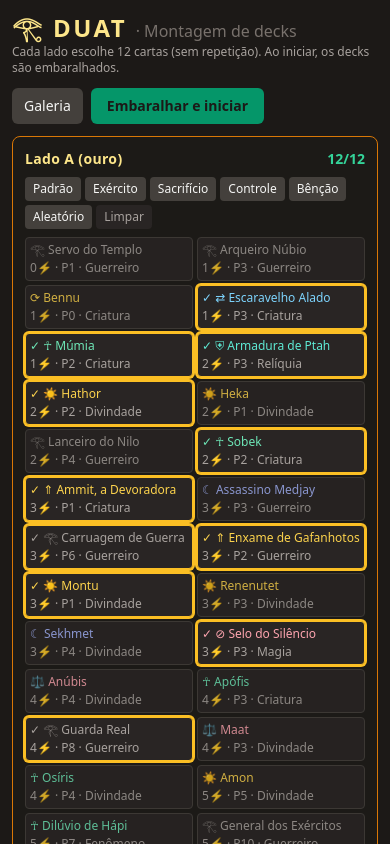
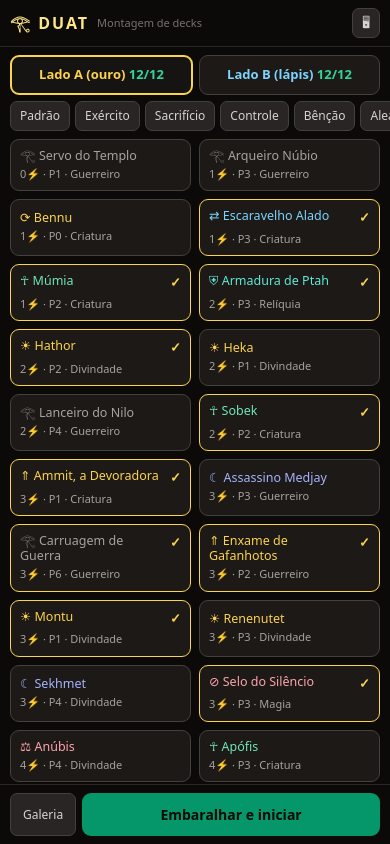
Before and after one commit to Brunoebaraujo/Guerras_Egipcias, a React (Vite) app: page / in a window 390 px wide. Shown: the top 844 px of the page. Built offline with nearby package versions, Linux system fonts and the light colour scheme.

Commit message:
Deck mobile: tocar abre carta ampliada (stats/efeito/lore) com Adicionar/Retirar e X; aba por lado

```diff
--- a/src/App.jsx
+++ b/src/App.jsx
@@ -389,6 +389,10 @@ export default function App() {
 
   // ============================ TELA: DECKS ================================
   if (screen === "deck") {
+    if (isMobile) return (
+      <DeckMobile build={build} setDeck={setDeck} flash={flash} startMatch={startMatch}
+        setScreen={setScreen} setForceView={setForceView} msg={msg} />
+    );
     const ready = build[0].length === 12 && build[1].length === 12;
     const DeckPanel = (side) => {
       const cur = build[side];
@@ -435,6 +439,8 @@ export default function App() {
             <div className="flex items-center gap-2">
               <button onClick={() => setScreen("galeria")}
                 className="px-3 py-2 rounded-md bg-stone-700 hover:bg-stone-600 text-sm">Galeria</button>
+              <button onClick={() => setForceView("mobile")} title="Ver a interface mobile"
+                className="px-3 py-2 rounded-md bg-stone-800 hover:bg-stone-700 text-sm text-stone-300">📱</button>
               <button onClick={startMatch} disabled={!ready}
                 className={`px-4 py-2 rounded-md font-semibold text-sm ${ready ? "bg-emerald-600 hover:bg-emerald-500 text-stone-900" : "bg-stone-700 text-stone-500 cursor-not-allowed"}`}>
                 Embaralhar e iniciar
@@ -1080,3 +1086,142 @@ function GameMobile(p) {
 }
 
 export { GameMobile };
+
+/* ==========================================================================
+   MONTAGEM DE DECK — MOBILE.
+   Grade de cartas (2 col). Tocar NÃO alterna: abre a carta ampliada (Carta)
+   com stats/efeito/lore, X para fechar e botões Adicionar/Retirar do deck.
+   Uma aba escolhe qual lado (A/B) está sendo editado.
+   ========================================================================== */
+function DeckMobile({ build, setDeck, flash, startMatch, setScreen, setForceView, msg }) {
+  const [side, setSide] = useState(0);
+  const [detail, setDetail] = useState(null); // def da carta ampliada, ou null
+  const cur = build[side];
+  const ready = build[0].length === 12 && build[1].length === 12;
+  const accent = side === 0 ? "#fcd34d" : "#7dd3fc";
+
+  const addCard = (k) => {
+    if (build[side].includes(k)) return;
+    if (build[side].length >= 12) { flash("Deck cheio — 12 cartas (retire uma antes)."); return; }
+    setDeck(side, [...build[side], k]);
+  };
+  const removeCard = (k) => setDeck(side, build[side].filter((x) => x !== k));
+
+  const chip = { flex: "0 0 auto", padding: "5px 9px", borderRadius: 7, border: "1px solid #44403c", background: "#292524", color: "#d6d3d1", fontSize: 12, cursor: "pointer" };
+
+  // dimensão da carta ampliada: cabe na largura e na altura da tela (razão 1024/1536)
+  const vw = typeof window !== "undefined" ? window.innerWidth : 380;
+  const vh = typeof window !== "undefined" ? window.innerHeight : 720;
+  const cardW = Math.min(300, vw - 64, Math.floor((vh - 190) / 1.5));
+
+  return (
+    <div style={{ minHeight: "100dvh", display: "flex", flexDirection: "column", background: "#0c0a09", color: "#e7e5e4", fontFamily: "ui-sans-serif, system-ui, sans-serif" }}>
+      <div style={{ display: "flex", alignItems: "center", gap: 8, padding: "8px 10px", borderBottom: "1px solid #292524", position: "sticky", top: 0, background: "#0c0a09", zIndex: 20 }}>
+        <span style={{ fontWeight: 800, letterSpacing: 2, color: "#fde68a", fontSize: 16 }}>𓂀 DUAT</span>
+        <span style={{ fontSize: 11, color: "#78716c" }}>Montagem de decks</span>
+        <button onClick={() => setForceView("desktop")} style={{ ...chip, marginLeft: "auto" }} title="Ver a interface desktop">🖥</button>
+      </div>
+
+      {/* abas de lado */}
+      <div style={{ display: "flex", gap: 6, padding: "8px 10px 4px" }}>
+        {[0, 1].map((s) => {
+          const a = s === 0 ? "#fcd34d" : "#7dd3fc";
+          const active = s === side;
+          const full = build[s].length === 12;
+          return (
+            <button key={s} onClick={() => setSide(s)} style={{
+              flex: "1 1 0", padding: "8px 6px", borderRadius: 9, cursor: "pointer",
+              border: active ? `2px solid ${a}` : "1px solid #44403c",
+              background: active ? "rgba(255,255,255,.04)" : "#1c1917", color: "#e7e5e4", fontSize: 13,
+            }}>
+              <b style={{ color: a }}>{SIDE_NAME[s]}</b>{" "}
+              <span style={{ color: full ? "#34d399" : build[s].length > 12 ? "#fb7185" : "#a8a29e", fontWeight: 700 }}>{build[s].length}/12</span>
+            </button>
+          );
+        })}
+      </div>
+
+      {/* presets do lado atual */}
+      <div style={{ display: "flex", gap: 5, padding: "2px 10px 6px", overflowX: "auto" }}>
+        {Object.keys(PRESETS).map((name) => (
+          <button key={name} onClick={() => setDeck(side, PRESETS[name].slice())} style={chip}>{name}</button>
+        ))}
+        <button onClick={() => setDeck(side, shuffled(CARDS.map((c) => c.key)).slice(0, 12))} style={chip}>Aleatório</button>
+        <button onClick={() => setDeck(side, [])} style={{ ...chip, color: "#a8a29e" }}>Limpar</button>
+        {side === 1 && <button onClick={() => setDeck(1, build[0].slice())} style={chip}>Copiar A→B</button>}
+      </div>
+
+      {msg && <div style={{ margin: "0 10px 6px", padding: "6px 9px", borderRadius: 8, background: "#4c0519", border: "1px solid #9f1239", color: "#fecdd3", fontSize: 12 }}>{msg}</div>}
+
+      {/* grade de cartas — tocar abre a carta ampliada (não alterna) */}
+      <div style={{ flex: "1 1 auto", overflowY: "auto", padding: "2px 10px 8px" }}>
+        <div style={{ display: "grid", gridTemplateColumns: "1fr 1fr", gap: 8 }}>
+          {COLLECTION.map((def) => {
+            const on = cur.includes(def.key);
+            return (
+              <button key={def.key} onClick={() => setDetail(def)} style={{
+                textAlign: "left", padding: "8px 9px", borderRadius: 9, cursor: "pointer",
+                background: "#1c1917", border: on ? `1.5px solid ${accent}` : "1px solid #44403c",
+              }}>
+                <div style={{ display: "flex", alignItems: "flex-start", gap: 4 }}>
+                  <span className={ARCH_COLOR[def.arch]} style={{ fontSize: 12.5, lineHeight: 1.2, flex: 1 }}>{GLYPH[def.arch]} {def.nome}</span>
+                  {on && <span style={{ color: accent, fontSize: 13, fontWeight: 800 }}>✓</span>}
+                </div>
+                <div style={{ fontSize: 11, color: "#a8a29e", marginTop: 3 }}>{def.custo}⚡ · P{def.poder} · {def.tipo}</div>
+              </button>
+            );
+          })}
+        </div>
+      </div>
+
+      {/* rodapé */}
+      <div style={{ display: "flex", gap: 6, padding: "8px 10px", borderTop: "1px solid #292524", position: "sticky", bottom: 0, background: "#0c0a09", zIndex: 20 }}>
+        <button onClick={() => setScreen("galeria")} style={{ ...chip, padding: "11px 12px" }}>Galeria</button>
+        <button onClick={startMatch} disabled={!ready} style={{
+          flex: "1 1 auto", padding: "11px 10px", borderRadius: 9, border: "none", fontWeight: 700, fontSize: 14,
+          background: ready ? "#059669" : "#292524", color: ready ? "#0c0a09" : "#78716c", cursor: ready ? "pointer" : "not-allowed",
+        }}>Embaralhar e iniciar</button>
+      </div>
+
+      {/* carta ampliada */}
+      {detail && (() => {
+        const on = cur.includes(detail.key);
+        const full = cur.length >= 12;
+        return (
+          <div onClick={() => setDetail(null)} style={{
+            position: "fixed", inset: 0, background: "rgba(0,0,0,.82)", zIndex: 50,
+            display: "flex", flexDirection: "column", alignItems: "center", justifyContent: "center", padding: 16,
+          }}>
+            <div style={{ width: "100%", maxWidth: cardW, display: "flex", alignItems: "center", justifyContent: "space-between", marginBottom: 8 }}>
+              <span style={{ fontSize: 12, color: accent }}>Editando: {SIDE_NAME[side]}{on ? " · nesta lista" : ""}</span>
+              <button onClick={(e) => { e.stopPropagation(); setDetail(null); }} aria-label="Fechar" style={{
+                fontSize: 20, color: "#e7e5e4", background: "rgba(255,255,255,.08)", border: "1px solid #57534e",
+                borderRadius: 8, lineHeight: 1, cursor: "pointer", padding: "4px 10px",
+              }}>✕</button>
+            </div>
+
+            <div onClick={(e) => e.stopPropagation()}>
+              <Carta nome={detail.nome} custo={detail.custo} poder={detail.poder} tipo={detail.tipo}
+                efeito={detail.texto} lore={detail.lore} arch={detail.arch} arte={detail.arte} arteFoco={detail.arteFoco} width={cardW} />
+            </div>
+
+            <div onClick={(e) => e.stopPropagation()} style={{ width: "100%", maxWidth: cardW, display: "flex", gap: 8, marginTop: 12 }}>
+              <button onClick={() => addCard(detail.key)} disabled={on || full} style={{
+                flex: 1, padding: "12px 8px", borderRadius: 9, border: "none", fontWeight: 700, fontSize: 14,
+                background: on || full ? "#292524" : "#059669", color: on || full ? "#78716c" : "#0c0a09",
+                cursor: on || full ? "not-allowed" : "pointer",
+              }}>Adicionar ao deck</button>
+              <button onClick={() => removeCard(detail.key)} disabled={!on} style={{
+                flex: 1, padding: "12px 8px", borderRadius: 9, border: "none", fontWeight: 700, fontSize: 14,
+                background: !on ? "#292524" : "#9f1239", color: !on ? "#78716c" : "#fecdd3",
+                cursor: !on ? "not-allowed" : "pointer",
+              }}>Retirar do deck</button>
+            </div>
+          </div>
+        );
+      })()}
+    </div>
+  );
+}
+
+export { DeckMobile };
```
Also changed, not shown: 1 other file (tests, documents, lock files or other folders).
